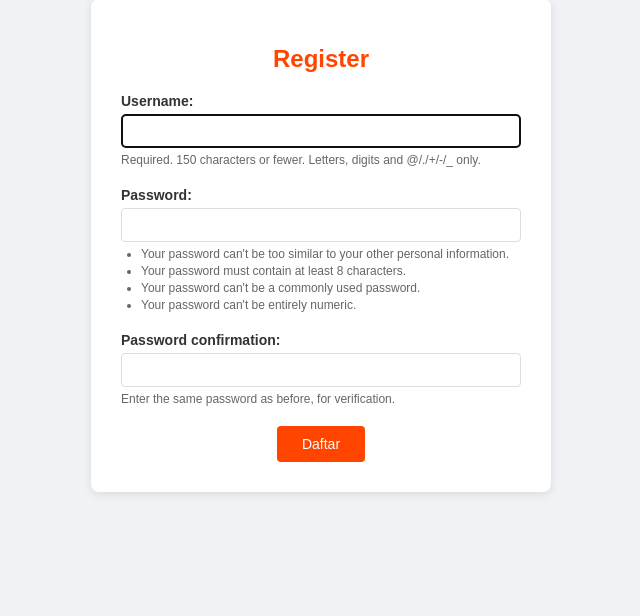
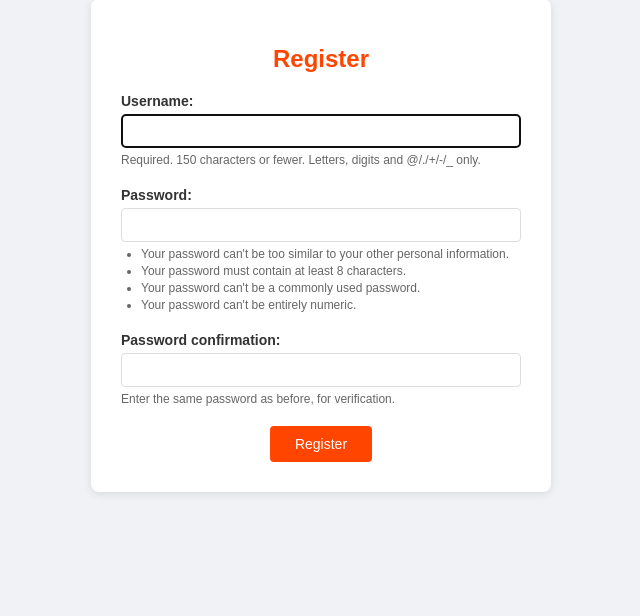
Before and after one commit to KrisnaPutraP/Morehub, a Django app: page /register/ in a window 1280 px wide. Shown: the part 31-647 px from the top of the page, without its empty margins (319-959 px from the left). Run offline with Django 5.2, Linux system fonts and the light colour scheme.

Commit message:
Perubahan kecil, commit untuk tugas 4

```diff
--- a/main/templates/create_product.html
+++ b/main/templates/create_product.html
@@ -56,7 +56,6 @@
             background-color: #ff6347;
         }
 
-        /* Responsive adjustments */
         @media screen and (max-width: 768px) {
             .form-container {
                 width: 95%;
--- a/main/templates/register.html
+++ b/main/templates/register.html
@@ -147,7 +147,7 @@
       </div>
 
       <div class="button-container">
-        <input type="submit" name="submit" value="Daftar" />
+        <input type="submit" name="submit" value="Register" />
       </div>
     </form>
 
```
